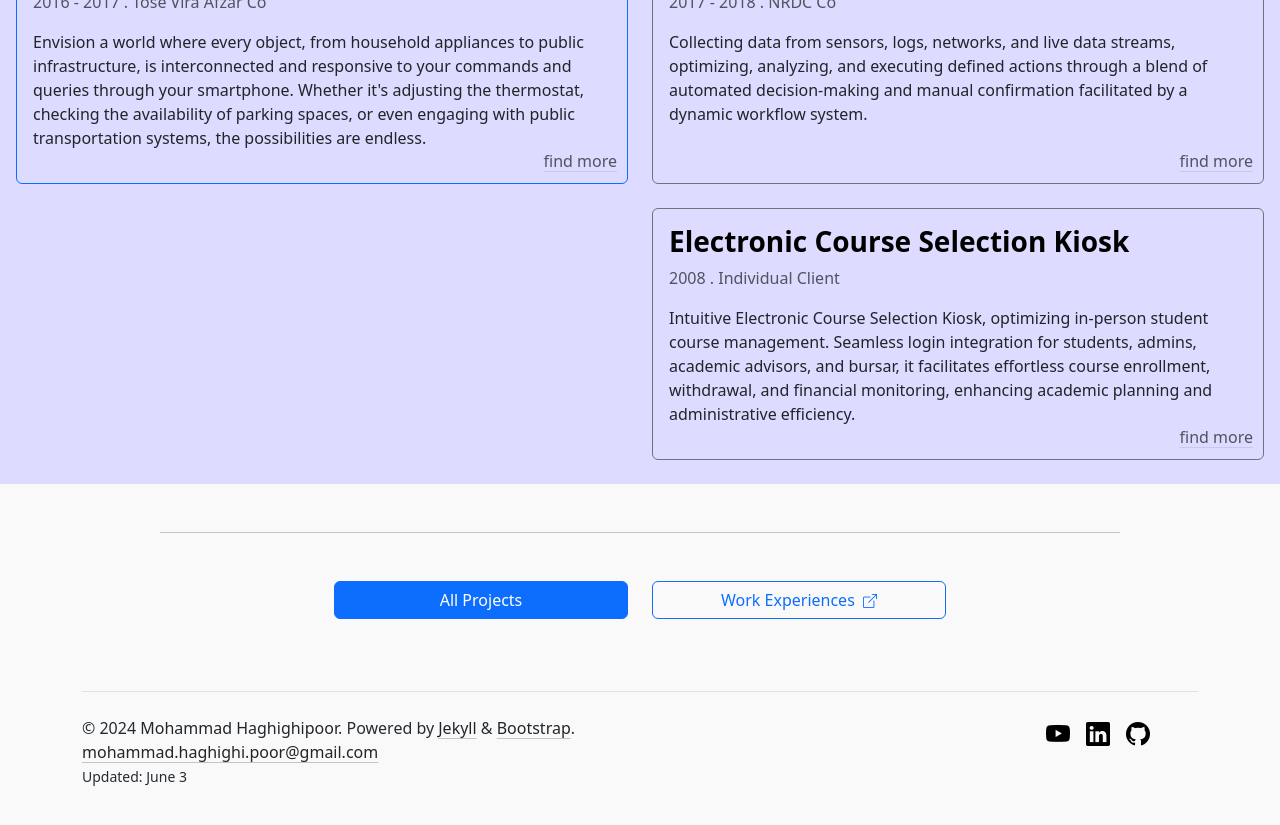
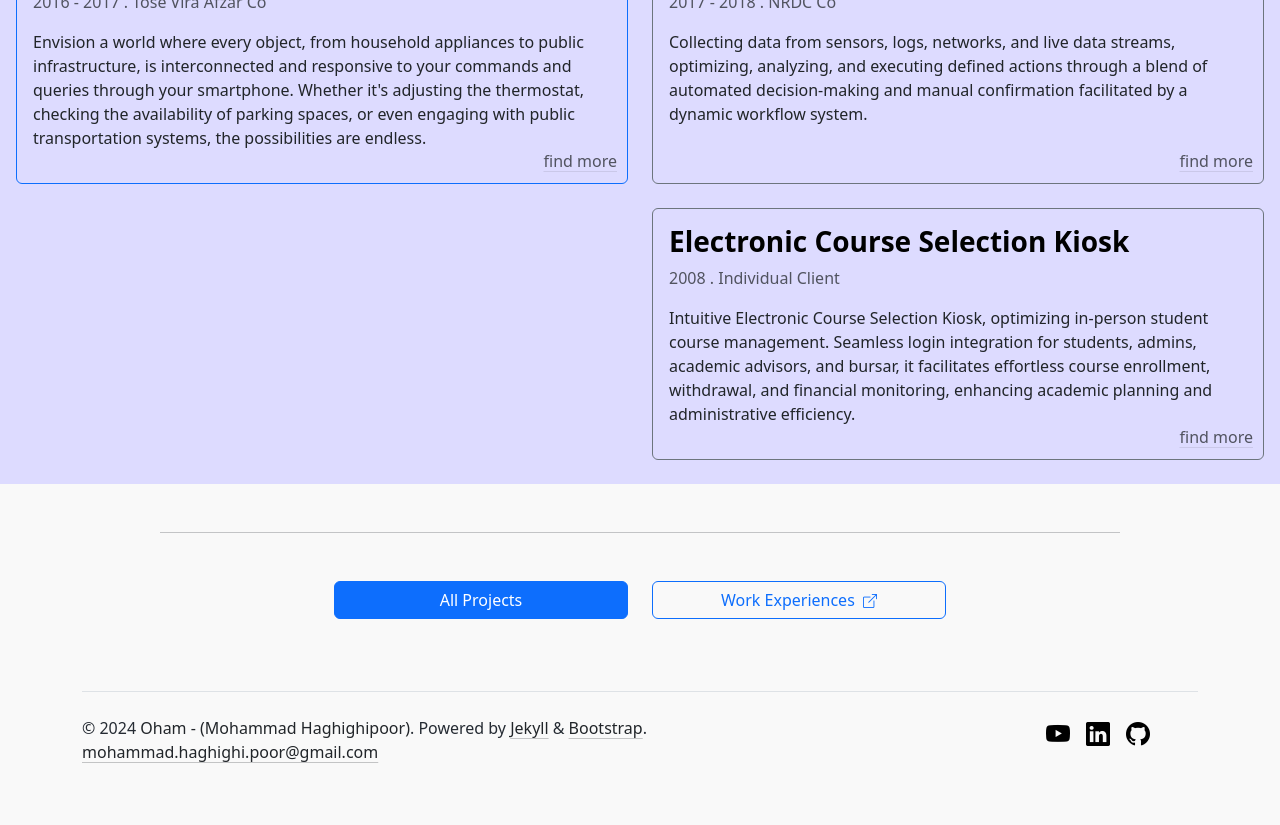
Before and after one commit to ohampro/ohampro.github.io, a Jekyll site: the page built from index.html, in a window 1280 px wide and 900 px high, scrolled down 1023 px. Shown: the top 825 px of the window. Built offline with Jekyll 4.4.1, drawn with Linux system fonts in a browser that asks for light colours; some of the changed text lies outside the part shown.

Commit message:
Update seo

```diff
--- a/_config.yml
+++ b/_config.yml
@@ -18,7 +18,7 @@
 # You can create any custom variable you would like, and they will be accessible
 # in the templates via {{ site.myvariable }}.
 
-title: Mohammad Haghighipoor
+title: Oham - (Mohammad Haghighipoor)
 subtitle: Software developer | Critical Thinking | Problem Solving.
 avatar_url: https://yt3.googleusercontent.com/ytc/AIdro_n_YQF-h1SXlCvBODbAaQuLJvA6mmjqO8zQ94XFfkT-2Lk=s176-c-k-c0x00ffffff-no-rj
 
--- a/_includes/footer.html
+++ b/_includes/footer.html
@@ -62,7 +62,6 @@
                href="https://getbootstrap.com/" target="_blank" rel="nofollow">Bootstrap</a>.
             <br/><a class="link-dark link-offset-2 link-underline-opacity-25"
               href="mailto: {{ site.email }}">{{ site.email }}</a>
-            <br/><small class="ps">Updated: June 3</small>
         </p>
 
         <ul class="list-unstyled d-flex justify-content-end fs-4">
--- a/_layouts/default.html
+++ b/_layouts/default.html
@@ -1,6 +1,6 @@
 <!doctype html>
 
-<html>
+<html lang="en">
 
 <head>
     <!-- Google tag (gtag.js) -->
@@ -37,6 +37,7 @@
     <!-- Required meta tags -->
     <meta charset="utf-8">
     <meta name="viewport" content="width=device-width, initial-scale=1">
+    <meta name="description" content="Oham (Mohammad Haghighipoor) Portfolio">
 
     <!-- Bootstrap CSS -->
     <link href="https://cdn.jsdelivr.net/npm/bootstrap@5.3.3/dist/css/bootstrap.min.css" rel="stylesheet" integrity="sha384-QWTKZyjpPEjISv5WaRU9OFeRpok6YctnYmDr5pNlyT2bRjXh0JMhjY6hW+ALEwIH" crossorigin="anonymous">
@@ -46,7 +47,11 @@
 
     <link rel="stylesheet" href="/assets/css/main.css">
 
-    <title>{{ site.title }}</title>
+    {% if page.url contains '/experiences/' %}
+        <title>{{ page.muted | default: site.title }}</title>
+    {% else %}
+        <title>{{ page.title | default: site.title }}</title>
+    {% endif %}
 
 </head>
 
```
